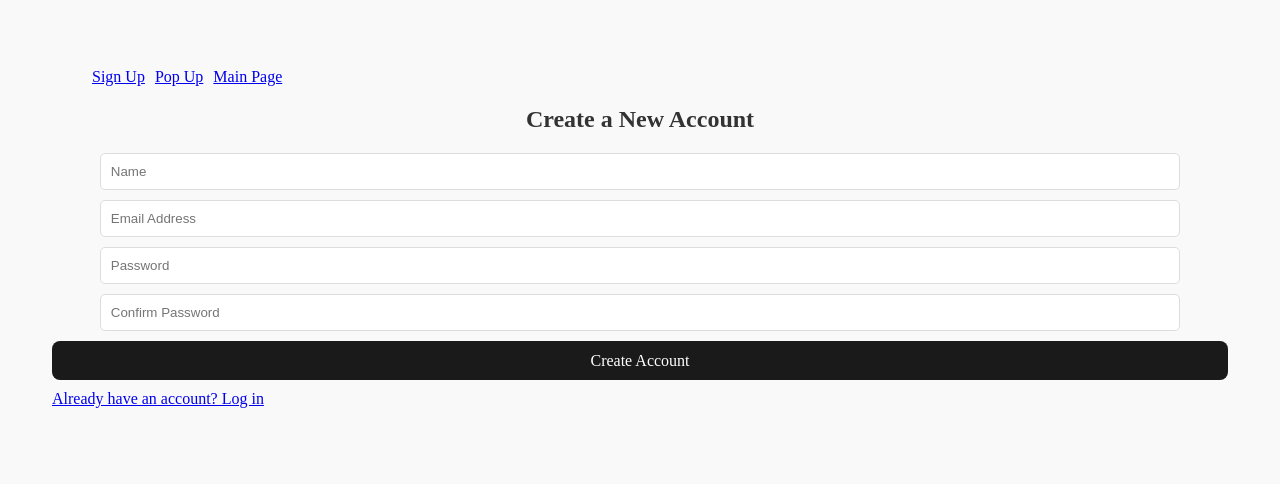
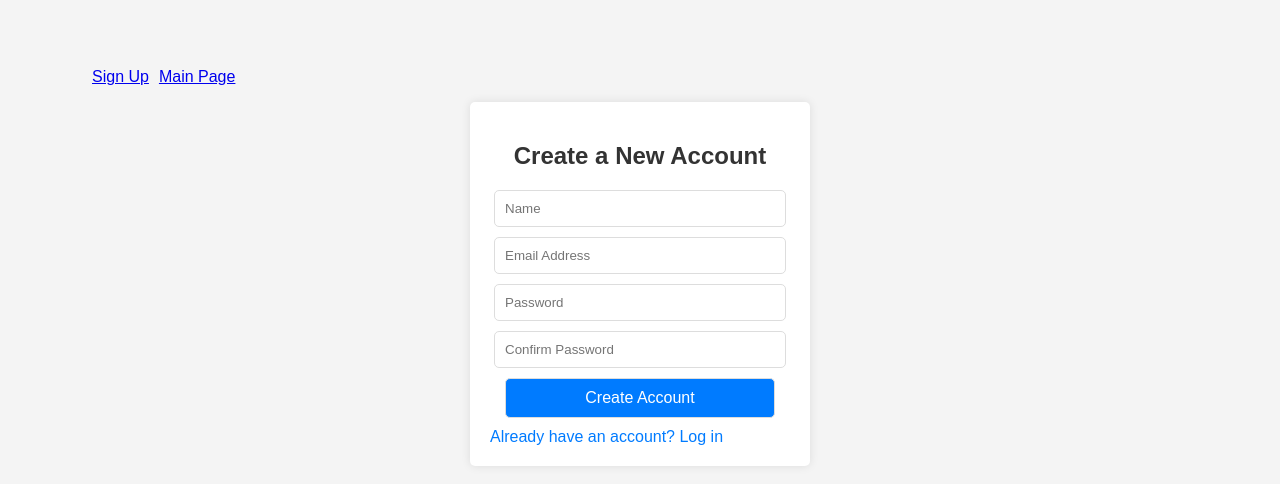
Before and after one commit to wesleynw/todolist-react, a React (Vite) app in the folder frontend/: page /signup in a window 1280 px wide. Shown: the top 484 px of the page. Built offline with nearby package versions, Linux system fonts and the light colour scheme.

Commit message:
changed style of create account to match log-in

```diff
--- a/frontend/src/Components/NavBar.jsx
+++ b/frontend/src/Components/NavBar.jsx
@@ -10,9 +10,6 @@ const NavBar = () => {
           <Link to="/Signup">Sign Up</Link>
         </li>
         <li>
-          <Link to="/todoList/Popup">Pop Up</Link>
-        </li>
-        <li>
           <Link to="/dashboard">Main Page</Link>
         </li>
       </ul>
--- a/frontend/src/logIn/LogIn.jsx
+++ b/frontend/src/logIn/LogIn.jsx
@@ -23,7 +23,7 @@ function LogIn() {
                 </p>
                 <div className ="separator"></div>
                 <button type="button" className ="social-button google">Continue with Google</button>
-                <Link to='../signup'>Create a new account</Link>
+                <Link className = "link" to='../signup'>Create a new account</Link>
             </form>
 
         </div>
--- a/frontend/src/signup/Signup.jsx
+++ b/frontend/src/signup/Signup.jsx
@@ -1,6 +1,5 @@
 import { useState } from "react";
 import "./signup";
-import "./styles.css";
 import { Link, useNavigate } from "react-router-dom";
 import axios from "axios";
 import Cookies from "js-cookie";
@@ -44,7 +43,7 @@ function Signup() {
 
   return (
     <>
-      <div className="account-container">
+      <div className="login-container">
         <h2>Create a New Account</h2>
         <form id="createAccountForm" onSubmit={handleSubmit}>
           <input
@@ -87,7 +86,7 @@ function Signup() {
             Create Account
           </button>
         </form>
-        <Link to="../logIn">Already have an account? Log in</Link>
+        <Link className = "link" to="../logIn">Already have an account? Log in</Link>
       </div>
     </>
   );
--- a/frontend/src/signup/styles.css
+++ b/frontend/src/signup/styles.css
@@ -89,6 +89,11 @@ body {
     text-decoration: none;
   }
 
+  .link {
+    color: #007bff;
+    text-decoration: none;
+  }
+
 
 input[type="text"],
 input[type="password"],
```
